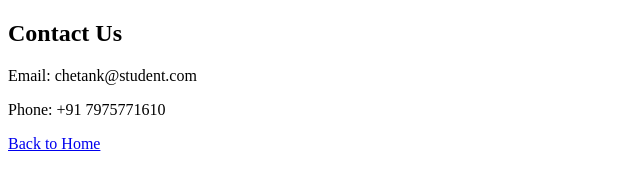
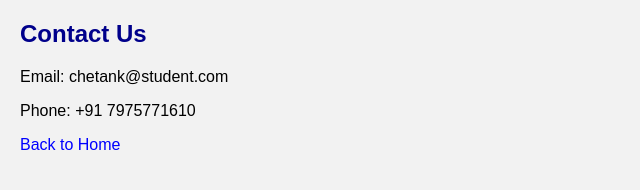
Before and after one commit to chetanhadpad419-a11y/Student-Management-System, a plain HTML site: page contact.html in a window 1280 px wide. Shown: the whole page, without its empty margins (0-640 px from the left). Drawn offline with Linux system fonts and the light colour scheme.

Commit message:
Update title and add stylesheet link in contact.html

```diff
--- a/contact.html
+++ b/contact.html
@@ -1,7 +1,8 @@
 <!DOCTYPE html>
 <html>
 <head>
-<title>Contact</title>
+<title>Student Management System</title>
+<link rel="stylesheet" href="style.css">
 </head>
 <body>
 
```
